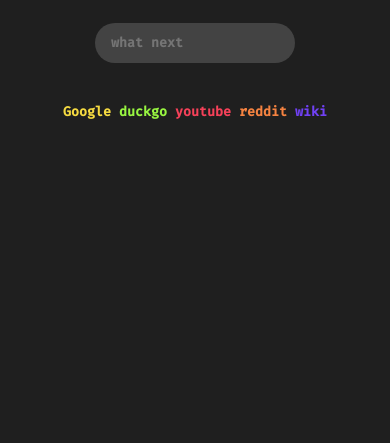
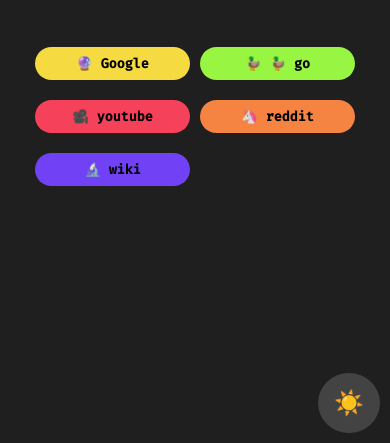
Before and after one commit to overrkill/startpage, a plain HTML site: page index.html in a window 390 px wide. Shown: the part 401-844 px from the top of the page. Drawn offline with Linux system fonts and the light colour scheme.

Commit message:
added light/dark theme and some ui

```diff
--- a/index.html
+++ b/index.html
@@ -10,26 +10,26 @@
 
 <body>
 
-    <div class="container">
+    <div class="container " id="container">
 
         <div class="clock" id="clock">
             test
         </div>
         <div class="greet">
             <div class="salute">Hello , </div>
-            <div class="name"> Abhi !</div>
+            <div class="name" id="name"> Sir !</div>
         </div>
         <div class="search-container">
             <input type="text" class="search-txt" placeholder="what next" aria-selected="true">
             <div class="buttons">
-                <button class="google">Google</button>
-                <button class="ddgo">duckgo</button>
-                <button class="yt">youtube</button>
-                <button class="reddit">reddit</button>
-                <button class="wiki">wiki</button>
+                <button class="google" id="g">🔮 Google</button>
+                <button class="ddgo" id="d">🦆 🦆 go</button>
+                <button class="yt" id="y">🎥 youtube</button>
+                <button class="reddit" id="r"> 🦄 reddit</button>
+                <button class="wiki" id="w">🔬 wiki</button>
             </div>
         </div>
-
+        <button id="themer">dark</button>
     </div>
     <script src="source.js"></script>
 </body>
--- a/source.js
+++ b/source.js
@@ -9,3 +9,65 @@ setInterval(() => {
     const dt = new Date();
     clock.innerHTML = `${dt.getHours()}:${dt.getMinutes()}:${dt.getSeconds()}`
 }, 100)
+
+
+
+//set the name
+const nm = document.getElementById("name");
+
+localStorage.getItem("name") ? nm.innerHTML = `${localStorage.getItem("name")} ! ` : nm.innerHTML = 'tap me !';
+
+nm.addEventListener('click', () => {
+    let tmp = prompt("Tell me your identity", "STRNGE");
+    tmp ? localStorage.setItem("name", tmp) : tmp = "tap me";
+    nm.innerHTML = `${tmp} ! `
+})
+
+
+
+
+//change theme
+
+const setTheme = (thm) => {
+    if (thm == "dark") {
+        document.getElementById('container').classList.remove("theme-light");
+        document.getElementById('container').classList.add("theme-dark");
+        localStorage.setItem('theme', "dark");
+    }
+    else {
+        document.getElementById('container').classList.add("theme-light");
+        document.getElementById('container').classList.remove("theme-dark");
+        localStorage.setItem('theme', "light");
+    }
+}
+
+const thmButtom = document.getElementById('themer');
+//set the theme
+
+if (localStorage.getItem('theme')) {
+
+    setTheme(localStorage.getItem("theme"));
+    if (localStorage.getItem('theme') == "dark") {
+        thmButtom.innerHTML = "☀️"
+    }
+    else {
+        thmButtom.innerHTML = "🌙"
+    }
+}
+else {
+    localStorage.setItem("theme", "dark");
+    setTheme(localStorage.getItem("theme"));
+    thmButtom.innerHTML = "☀️";
+}
+
+
+thmButtom.addEventListener('click', () => {
+    if (localStorage.getItem('theme') == "dark") {
+        setTheme("light");
+        thmButtom.innerHTML = "🌙"
+    }
+    else {
+        setTheme("dark");
+        thmButtom.innerHTML = "☀️"
+    }
+})
--- a/style.css
+++ b/style.css
@@ -6,6 +6,14 @@
     box-sizing: border-box;
 }
 
+.theme-light{
+    background-color: rgb(240, 240, 240);
+    color: rgb(31, 31, 31);
+}
+.theme-dark{
+    color: snow;
+    background-color: rgb(31, 31, 31);
+}
 .container{
     height: 100vh;
     width: 100vw;
@@ -13,21 +21,20 @@
     align-items: center;
     justify-content: center;
     flex-direction: column;
-    background-color: rgb(31, 31, 31);
+
 }
 
 .clock{
     position: absolute;
     top: 10px;
     right: 10px;
-    color: skyblue;
+
     font-size: 1.5rem;
     font-family: 'Fira Code','monospace';
 }
 .greet{
     display: flex;
     font-size: 3rem;
-    color: snow;
     justify-content: space-between;
     font-family: 'Lobster', cursive;
 }
@@ -49,39 +56,66 @@
     outline: none;
     border: none;
     min-height: 2.5rem;
+    min-width: 40ch;
     padding-left: 1rem;
     border-radius: 20px;
     color: rgb(181, 247, 236);
-    margin: 40px;
+    margin: 40px 0 40px 0;
 }
 
 .buttons{
     display: flex;
     justify-content: space-evenly;
+    align-items: center;
 }
 .buttons button{
 border: none;
-background-color: rgba(94, 94, 94, 0);
+min-width: 10ch;
+padding: 0.5rem;
+border-radius: 25px;
 font-family: 'Fira Code','monospace';
 font-weight: bolder;
 }
 
 .google{
-    color: rgb(245, 218, 65);
+    background-color: rgb(245, 218, 65);
 }
 
 .ddgo{
-    color: rgb(152, 245, 65);
+    background-color: rgb(152, 245, 65);
 }
 .yt{
-    color: rgb(245, 65, 89);
+    background-color: rgb(245, 65, 89);
 }
 .reddit{
-    color: rgb(245, 131, 65);
+    background-color: rgb(245, 131, 65);
 }
 .wiki{
-    color: rgb(113, 65, 245);
+    background-color: rgb(113, 65, 245);
 }
 .buttons button:hover{
     background-color: slategray;
 }
+
+#themer{
+    position: absolute;
+    bottom:10px ;
+    right: 10px;
+    padding: 1rem;
+    border-radius: 100%;
+    font-size: 1.5rem;
+    outline: none;
+    border: none;
+    background-color: rgba(94, 94, 94, 0.575);
+}
+@media (max-width:480px){
+    .buttons{
+        display: grid;
+        grid-template-columns: 1fr 1fr;
+        gap: 10px;
+
+    }
+    .buttons button{
+        margin-top: 10px;
+    }
+}
```
